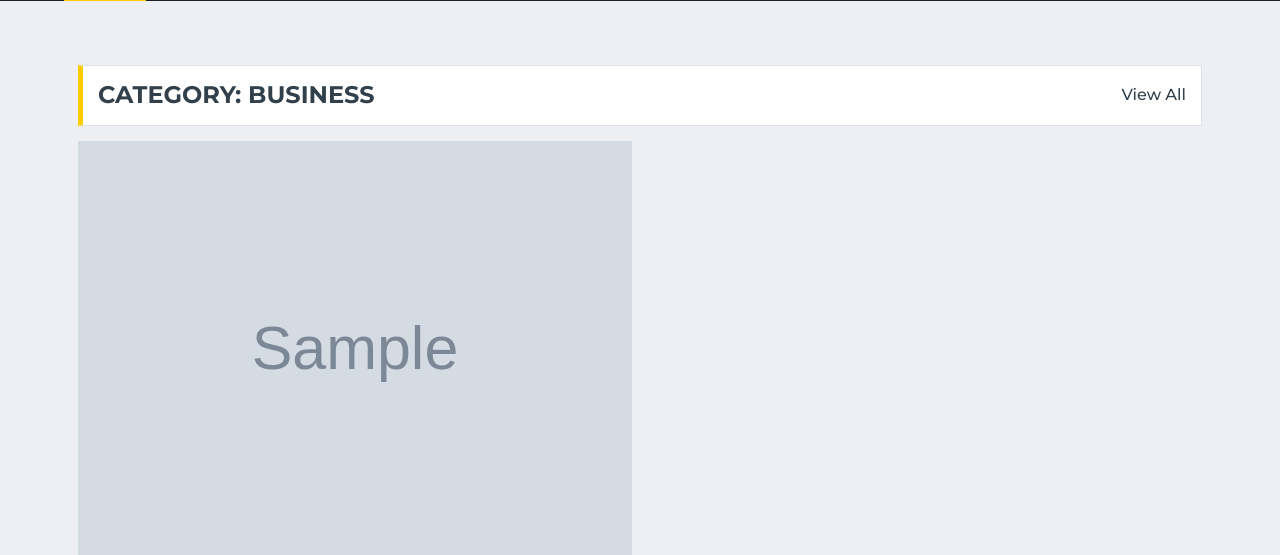
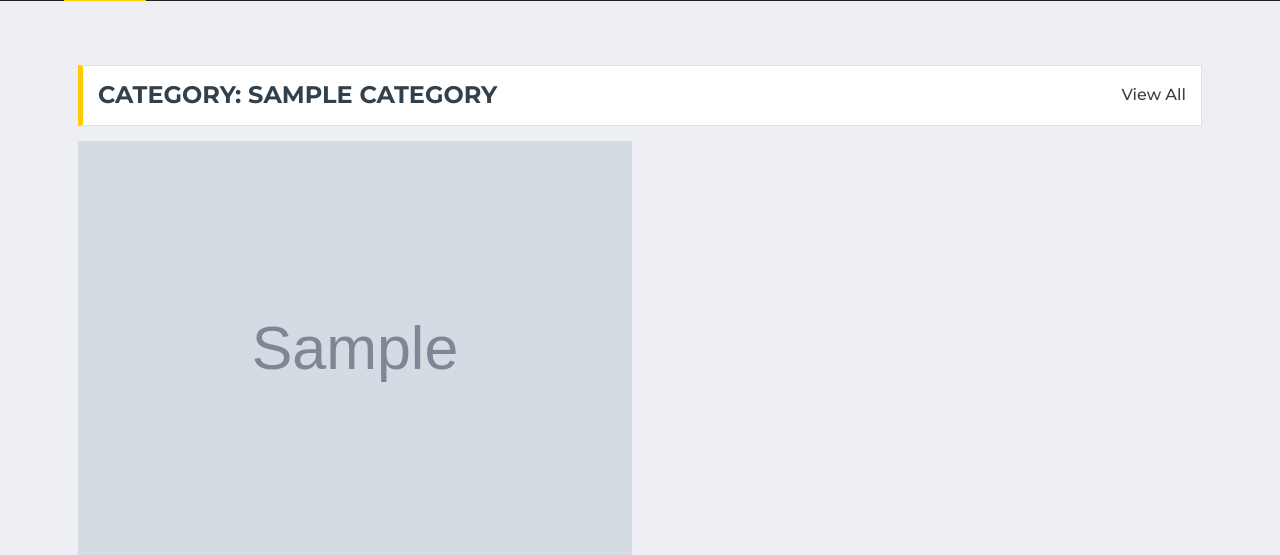
Before and after one commit to Jakhongir110/neww-site, a Django app: template templates/category.html in a window 1280 px wide. Shown: the part 225-780 px from the top of the page. Run offline with Django 5.2, Linux system fonts and the light colour scheme; the template is opened without the code that fills it: values that come from a table or form of the project are taken from there, others are empty; tables that the repository leaves empty hold one stand-in row (values such as "Sample post"); grey boxes marked "Sample" are stand-in pictures; some libraries are stand-ins or nearby versions.

Commit message:
checked all changes

```diff
--- a/core/urls.py
+++ b/core/urls.py
@@ -2,13 +2,19 @@ from django.contrib import admin
 from django.urls import path, include
 from django.conf import settings
 from django.conf.urls.static import static
+from django.utils.translation import gettext_lazy as _
+from django.conf.urls.i18n import i18n_patterns
 
 urlpatterns = [
+    path('i18n/', include('django.conf.urls.i18n')),
+    path('ckeditor/', include('ckeditor_uploader.urls')),
+]
+
+urlpatterns += i18n_patterns(
     path('admin/', admin.site.urls),
     path('', include('news.urls')),
     path('accounts/', include('accounts.urls')),
-    path('ckeditor/', include('ckeditor_uploader.urls')),
-]
+)
 
 urlpatterns += static(settings.STATIC_URL,document_root=settings.STATIC_ROOT)
 urlpatterns += static(settings.MEDIA_URL,document_root=settings.MEDIA_ROOT)
--- a/news/admin.py
+++ b/news/admin.py
@@ -5,6 +5,8 @@ from .models import Category, Tag, Article, Contact
 @admin.register(Category)
 class CategoryAdmin(admin.ModelAdmin):
     list_display = ('id', 'name', 'is_active', 'created_at')
+    # prepopulated_fields = {'slug': ['name']}
+
 
 @admin.register(Tag)
 class TagAdmin(admin.ModelAdmin):
--- a/news/models.py
+++ b/news/models.py
@@ -15,9 +15,15 @@ class BaseModel(models.Model):
 
 class Category(BaseModel):
     name = models.CharField(max_length=255)
+    # slug = models.SlugField(null=True, blank=True)
 
     def __str__(self):
         return self.name
+
+    # def save(self, *args, **kwargs):
+    #     if not self.slug:
+    #         self.slug = slugify(self.name, allow_unicode=True)
+    #     return super().save(*args, **kwargs)
 
 class Tag(BaseModel):
     name = models.CharField(max_length=255)
--- a/news/urls.py
+++ b/news/urls.py
@@ -1,5 +1,8 @@
 from django.urls import path
 from .views import HomeView, ArticleDetailView, ContactView, CategoryArticlesListView
+
+
+
 urlpatterns = [
     path('', HomeView.as_view(), name="index"),
     path("article/<int:id>/", ArticleDetailView.as_view(), name="detail"),
--- a/requirements.txt
+++ b/requirements.txt
@@ -2,3 +2,4 @@ Django~=5.0
 pillow~=10.4.0
 django-ckeditor~=6.4.2
 django-jazzmin~=3.0.0
+django-modeltranslation~=0.19.10
--- a/templates/category.html
+++ b/templates/category.html
@@ -11,7 +11,7 @@
                     <div class="row">
                         <div class="col-12">
                             <div class="section-title">
-                                <h4 class="m-0 text-uppercase font-weight-bold">Category: Business</h4>
+                                <h4 class="m-0 text-uppercase font-weight-bold">Category: {{ category.name }}</h4>
                                 <a class="text-secondary font-weight-medium text-decoration-none" href="">View All</a>
                             </div>
                         </div>
```
Also changed, not shown: core/settings.py (+23 -0 lines), news/translation.py (added, +10 -0 lines), news/migrations/0007_category_slug.py (added).
